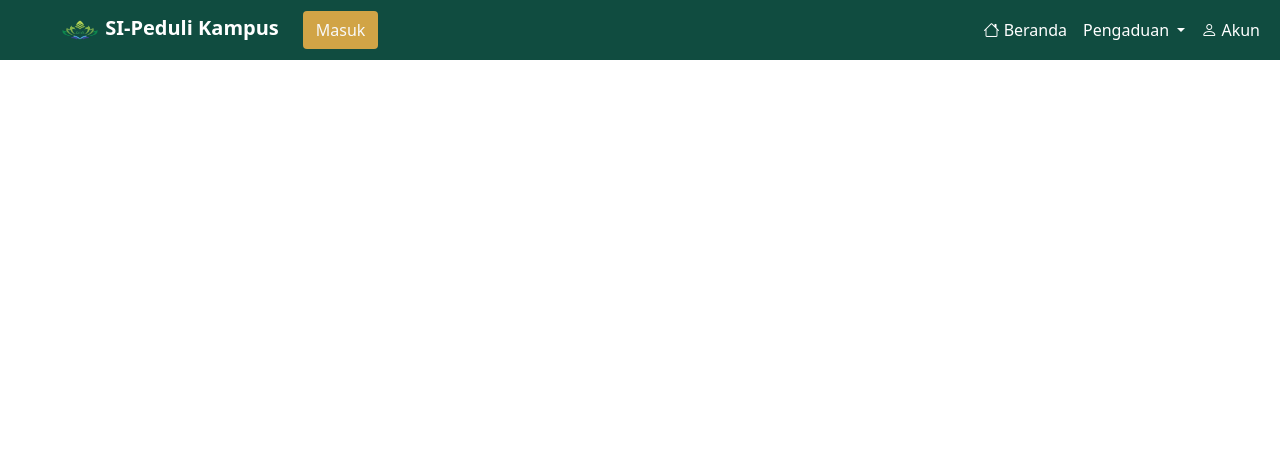
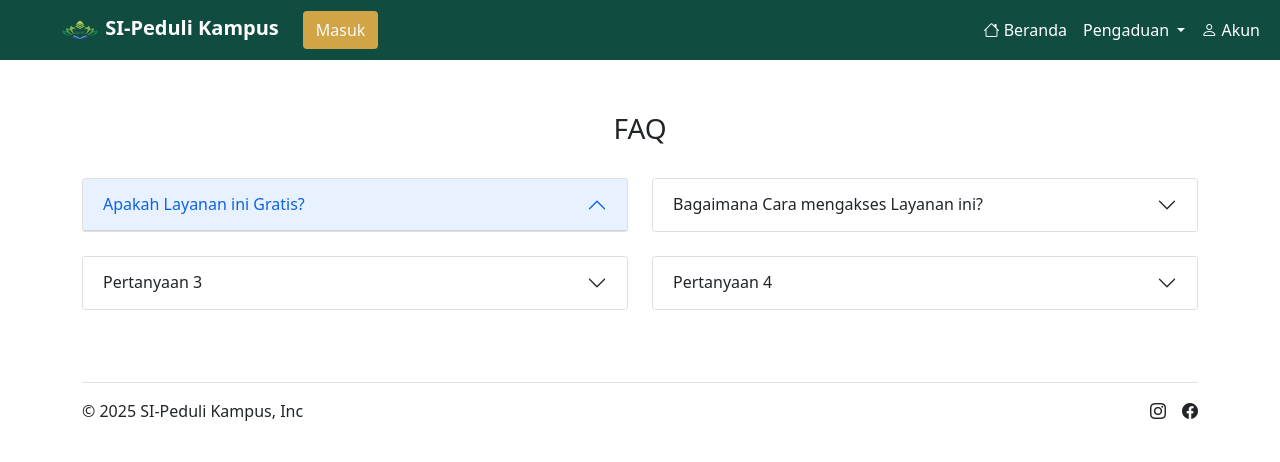
Before and after one commit to PujaFitria/sipedulikampus, a PHP site: page /sipedulikampus/akun.php in a window 1280 px wide. Shown: the top 462 px of the page. Run offline with PHP 8.4, Linux system fonts and the light colour scheme; data that the repository does not hold is empty.

Commit message:
Update akun.php

```diff
--- a/akun.php
+++ b/akun.php
@@ -81,3 +81,92 @@
     }
   ?>
 </div>
+
+<!-- FAQ -->
+<div class="container pt-5 pb-5">
+    <h2 class="fs-3 text-center" id="faq">FAQ</h2>
+    <div class="row row-cols-1 row-cols-md-2 g-4 pt-4">
+      <div class="col">
+        <div class="accordion" id="accordion1">
+          <div class="accordion-item">
+            <h2 class="accordion-header">
+              <button class="accordion-button" type="button" data-bs-toggle="collapse" data-bs-target="#faq1">
+                Apakah Layanan ini Gratis?
+              </button>
+            </h2>
+            <div id="faq1" class="accordion-collapse collapse ">
+              <div class="accordion-body"><h6>layanan ini disediakan secara gratis dan dapat diakses oleh seluruh
+                 pengguna tanpa dipungut biaya.</h6>Kami berkomitmen untuk memberikan layanan yang mudah diakses dan bermanfaat bagi masyarakat.
+                Apabila di kemudian hari terdapat fitur tambahan berbayar, informasi tersebut akan disampaikan secara jelas dan terbuka.</div>
+            </div>
+          </div>
+        </div>
+      </div>
+      <div class="col">
+        <div class="accordion" id="accordion2">
+          <div class="accordion-item">
+            <h2 class="accordion-header">
+              <button class="accordion-button collapsed" type="button" data-bs-toggle="collapse" data-bs-target="#faq2">
+                Bagaimana Cara mengakses Layanan ini?
+              </button>
+            </h2>
+            <div id="faq2" class="accordion-collapse collapse">
+              <div class="accordion-body"><h6>Layanan ini dapat diakses secara langsung melalui situs resmi kami menggunakan perangkat yang terhubung ke internet.
+                </h6>Pengguna cukup membuka halaman utama dan mengikuti petunjuk yang tersedia untuk mulai menggunakan
+                layanan tanpa perlu mengunduh aplikasi atau melakukan registrasi, kecuali jika dinyatakan sebaliknya pada fitur tertentu.</div>
+            </div>
+          </div>
+        </div>
+      </div>
+      <div class="col">
+        <div class="accordion" id="accordion3">
+          <div class="accordion-item">
+            <h2 class="accordion-header">
+              <button class="accordion-button collapsed" type="button" data-bs-toggle="collapse" data-bs-target="#faq3">
+                Pertanyaan 3
+              </button>
+            </h2>
+            <div id="faq3" class="accordion-collapse collapse">
+              <div class="accordion-body">Jawaban 3</div>
+            </div>
+          </div>
+        </div>
+      </div>
+      <div class="col">
+        <div class="accordion" id="accordion4">
+          <div class="accordion-item">
+            <h2 class="accordion-header">
+              <button class="accordion-button collapsed" type="button" data-bs-toggle="collapse" data-bs-target="#faq4">
+                Pertanyaan 4
+              </button>
+            </h2>
+            <div id="faq4" class="accordion-collapse collapse">
+              <div class="accordion-body">Jawaban 4</div>
+            </div>
+          </div>
+        </div>
+      </div>
+    </div>
+  </div>
+
+<!-- Footer -->
+<div class="container">
+  <footer class="d-flex flex-wrap justify-content-between align-items-center py-3 my-4 border-top">
+    <div class="col-md-4 d-flex align-items-center">
+      <span class="mb-3 mb-md-0 text-body-secondary">  © 2025 SI-Peduli Kampus, Inc</span>
+    </div>
+    <ul class="nav col-md-4 justify-content-end list-unstyled d-flex">
+      <li class="ms-3">
+        <a><i class="bi bi-instagram"></i></a>
+      </li>
+      <li class="ms-3">
+        <a><i class="bi bi-facebook"></i></a>
+      </li>
+    </ul>
+  </footer>
+</div>
+
+</body>
+<script src="https://cdn.jsdelivr.net/npm/bootstrap@5.0.2/dist/js/bootstrap.bundle.min.js" integrity="sha384-MrcW6ZMFYlzcLA8Nl+NtUVF0sA7MsXsP1UyJoMp4YLEuNSfAP+JcXn/tWtIaxVXM" crossorigin="anonymous"></script>
+
+</html>
```
